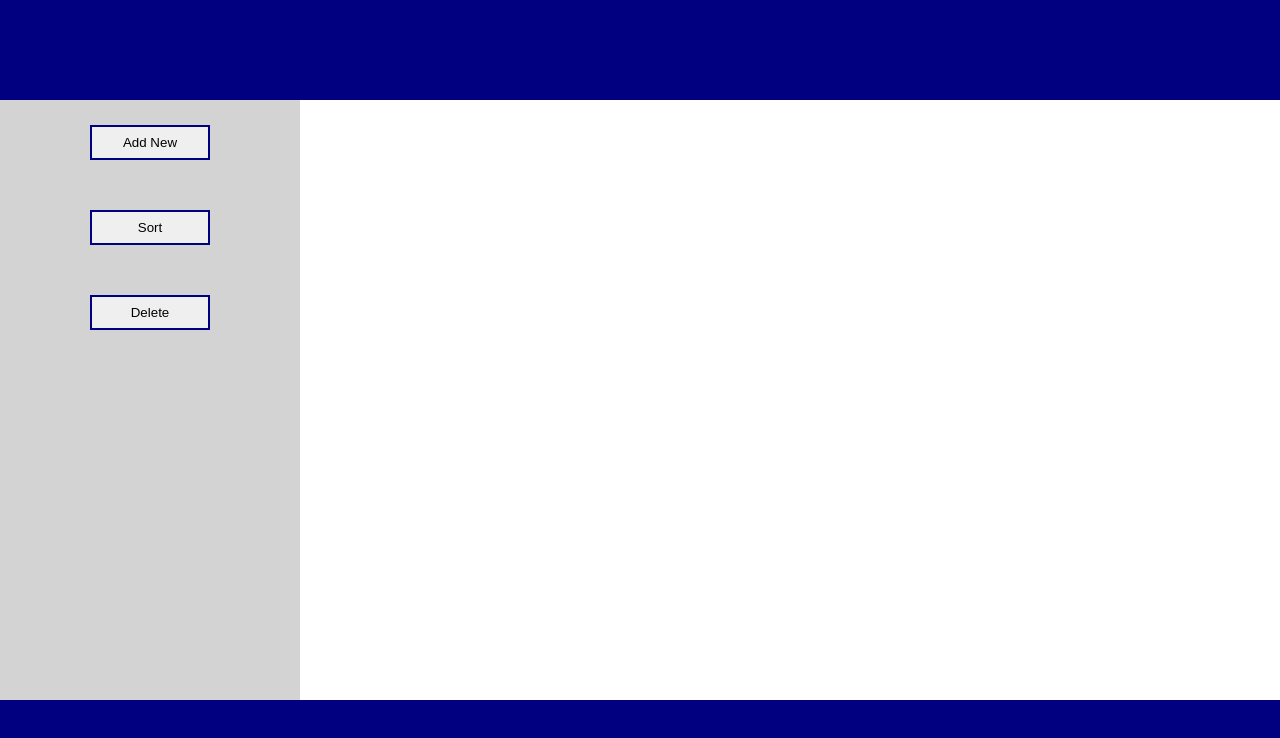
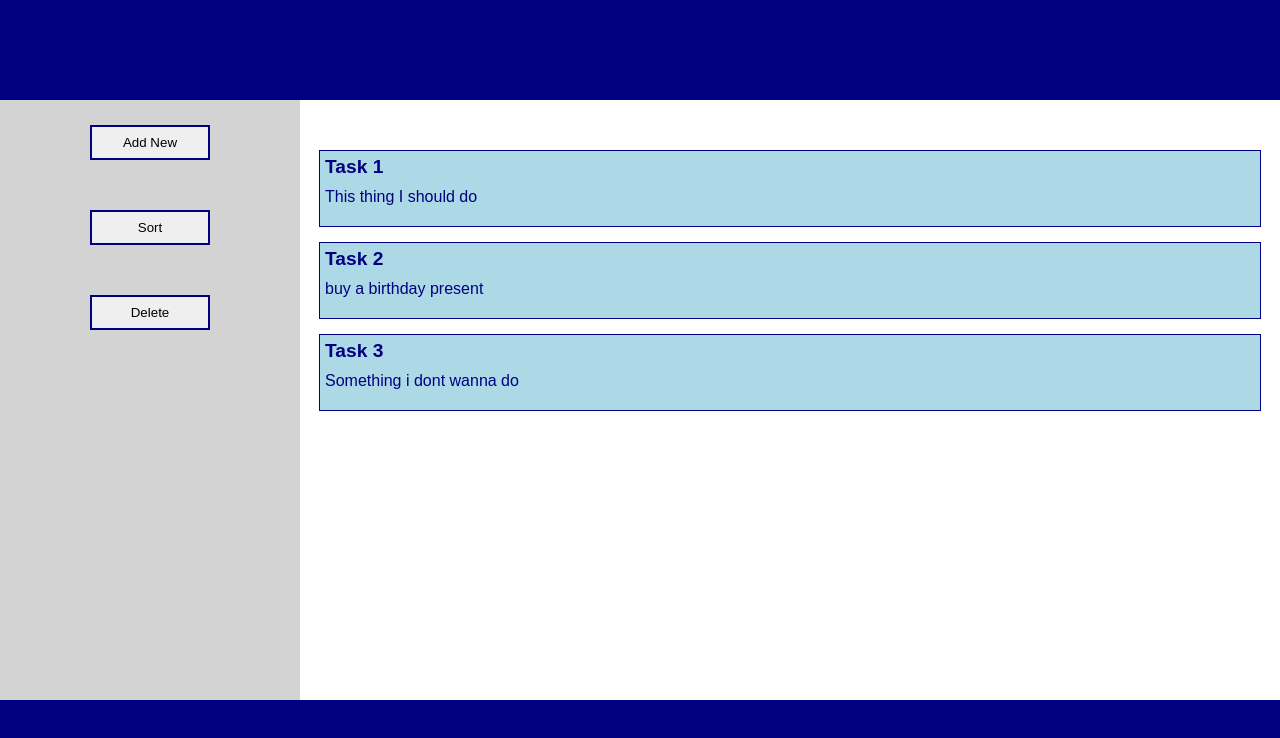
Before and after one commit to mjzachman/to-do-list, a website built with webpack: page dist/index.html in a window 1280 px wide. Built offline with nearby package versions, Linux system fonts and the light colour scheme.

Commit message:
display function in Dom-methods

```diff
--- a/src/DOM-methods.js
+++ b/src/DOM-methods.js
@@ -0,0 +1,21 @@
+const displayToDo = (obj) => {
+    const content = document.getElementById('content');
+
+    const dispToDo = document.createElement('div');
+    dispToDo.classList.add('todo');
+
+    const toDoTitle = document.createElement('p');
+    toDoTitle.classList.add('title');
+
+    const toDoDesc = document.createElement('p');
+    toDoDesc.classList.add('desc');
+
+    toDoTitle.textContent = obj.title;
+    toDoDesc.textContent = obj.desc;
+
+    dispToDo.appendChild(toDoTitle);
+    dispToDo.appendChild(toDoDesc);
+    content.appendChild(dispToDo);
+ }
+
+ export { displayToDo };
--- a/src/index.js
+++ b/src/index.js
@@ -1,7 +1,8 @@
 import loadPage from "./load-page";
 import { toDo, project } from "./app-logic"
+import { displayToDo } from "./DOM-methods"
 
- loadPage();
+   loadPage();
 
     const newTodo = toDo('Task 1', 'This thing I should do', 'tomorrow', 0 );
     const toDo2 = toDo('Task 2', 'buy a birthday present', 'Jan 11th', 1);
@@ -12,4 +13,6 @@ import { toDo, project } from "./app-logic"
     myProject.addToDo(toDo2);
     myProject.addToDo(lowTodo);
 
-    console.log(myProject.toDos);
+   displayToDo(newTodo);
+   displayToDo(toDo2);
+   displayToDo(lowTodo);
--- a/src/styles.css
+++ b/src/styles.css
@@ -40,8 +40,27 @@ header{
     flex-grow: 1;
     display: flex;
     flex-direction: column;
-    justify-content: space-around;
+    justify-content: flex-start;
+    padding: 50px 20px;
+    gap: 15px;
     align-items: center;
+}
+
+.todo {
+    height: 75px;
+    width: 100%;
+    background-color: lightblue;
+    border: solid navy 1px;
+}
+
+.title {
+    font-size: 1.2rem;
+    font-weight: bold;
+    padding: 5px;
+}
+
+.desc {
+    padding: 5px;
 }
 
 #buttons {
```
Also changed, not shown: dist/main.js.
